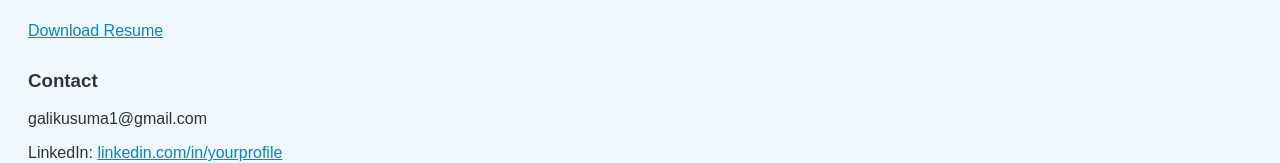
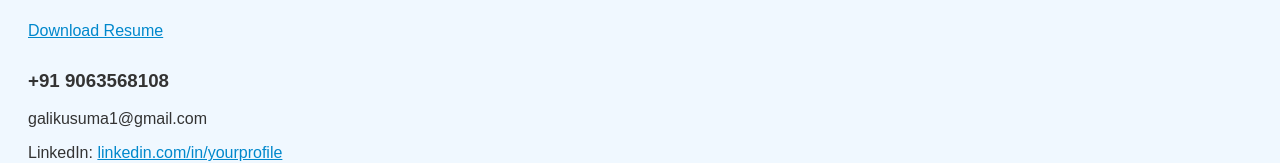
Before and after one commit to Kusumagali/kusumaportfolio, a plain HTML site: page index.html in a window 1280 px wide. Shown: the part 506-669 px from the top of the page. Drawn offline with Linux system fonts and the light colour scheme.

Commit message:
Update index.html

```diff
--- a/index.html
+++ b/index.html
@@ -39,7 +39,7 @@
   </div>
 
   <div class="section">
-    <h3>Contact</h3>
+    <h3>+91 9063568108</h3>
     <p>galikusuma1@gmail.com</p>
     <p>LinkedIn: <a href="https://www.linkedin.com/in/kusuma-gali-b30b19238?lipi=urn%3Ali%3Apage%3Ad_flagship3_profile_view_base_contact_details%3BMwD5OthkRamRGSWhzX1tcw%3D%3D" target="_blank">linkedin.com/in/yourprofile</a></p>
     <p>GitHub: <a href="https://github.com/Kusumagali" target="_blank">github.com/yourusername</a></p>
```
